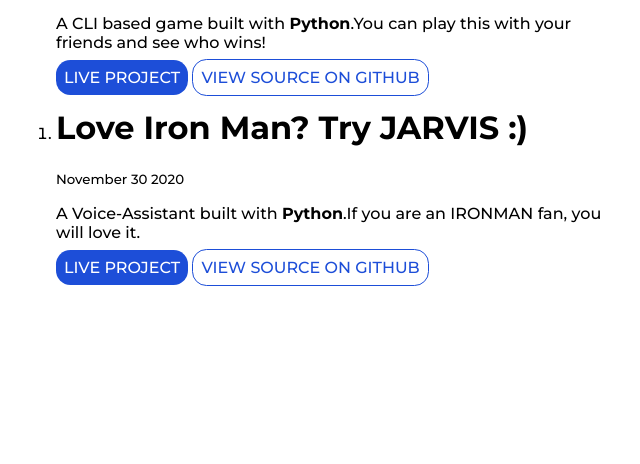
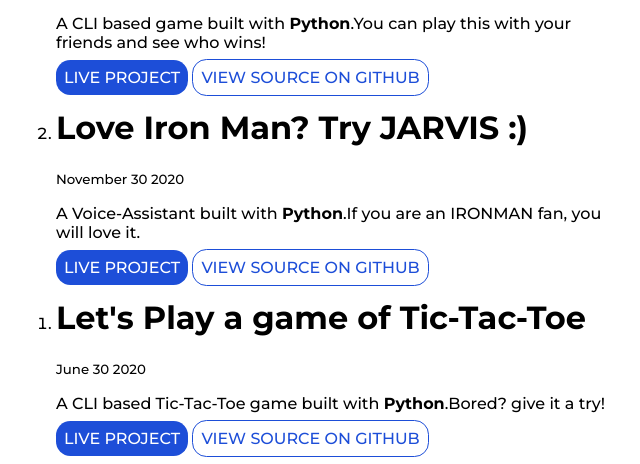
Before and after one commit to AnkitM18-tech/Portfolio-Component-Library, a plain HTML site: page projects.html in a window 1280 px wide. Shown: the part 675-1139 px from the top of the page, without its empty margins (324-964 px from the left). Before the commit the page ends 968 px from the top, so only its background shows below. Drawn offline with Linux system fonts and the light colour scheme.

Commit message:
projects updated

```diff
--- a/projects.html
+++ b/projects.html
@@ -37,6 +37,13 @@
                 <a class="link primary-link" href="https://repl.it/@AnkitM16/JARVIS#main.py">LIVE PROJECT</a>
                 <a class="link secondary-link" href="https://github.com/AnkitM18-tech/JARVIS">VIEW SOURCE ON GITHUB</a>
             </li>
+            <li>
+                <h1>Let's Play a game of Tic-Tac-Toe</h1>
+                <small>June 30 2020</small>
+                <p>A CLI based Tic-Tac-Toe game built with <strong>Python</strong>.Bored? give it a try!</p>
+                <a class="link primary-link" href="https://repl.it/@AnkitM16/Tic-Tac-Toe#main.py">LIVE PROJECT</a>
+                <a class="link secondary-link" href="https://github.com/AnkitM18-tech/Tic-Tac-Toe/tree/main">VIEW SOURCE ON GITHUB</a>
+            </li>
         </ol>
     </div>
 </body>
```
